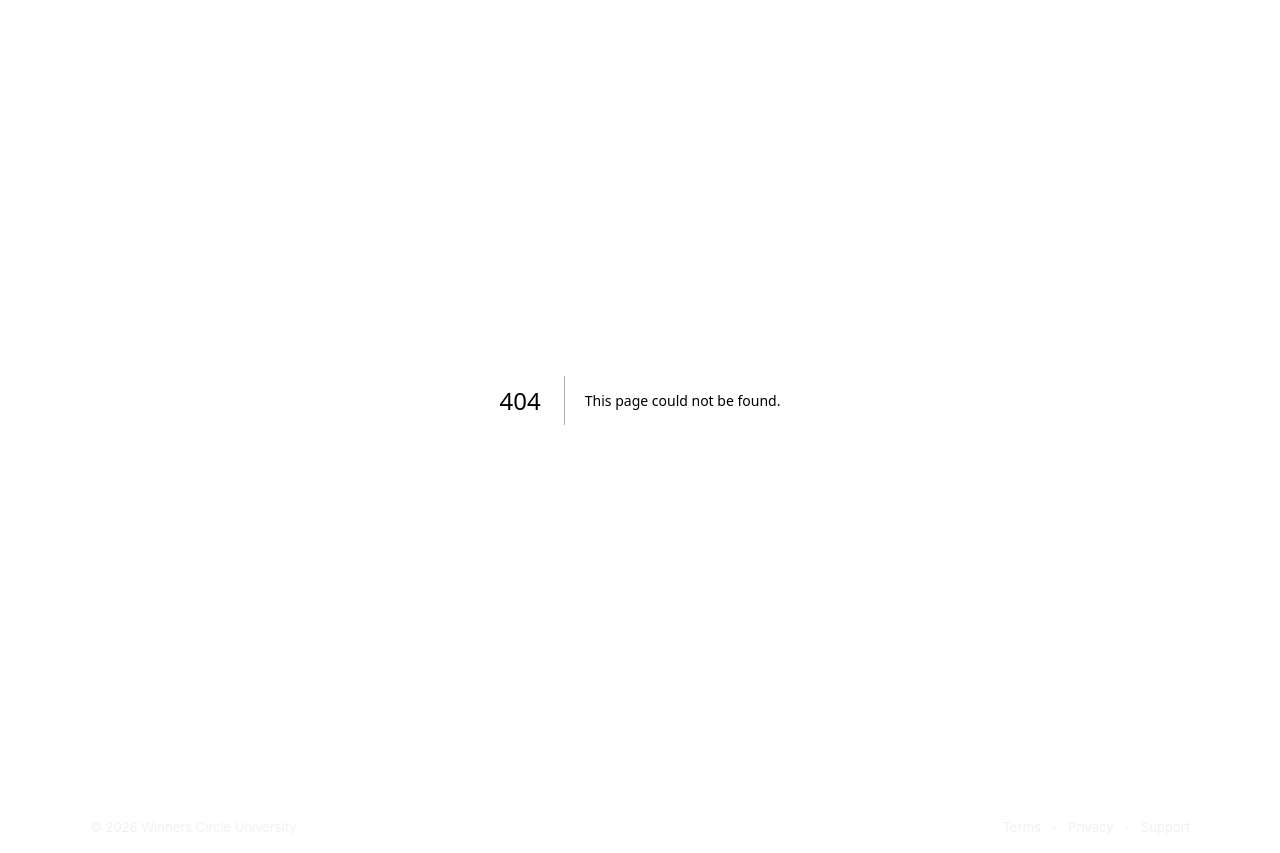
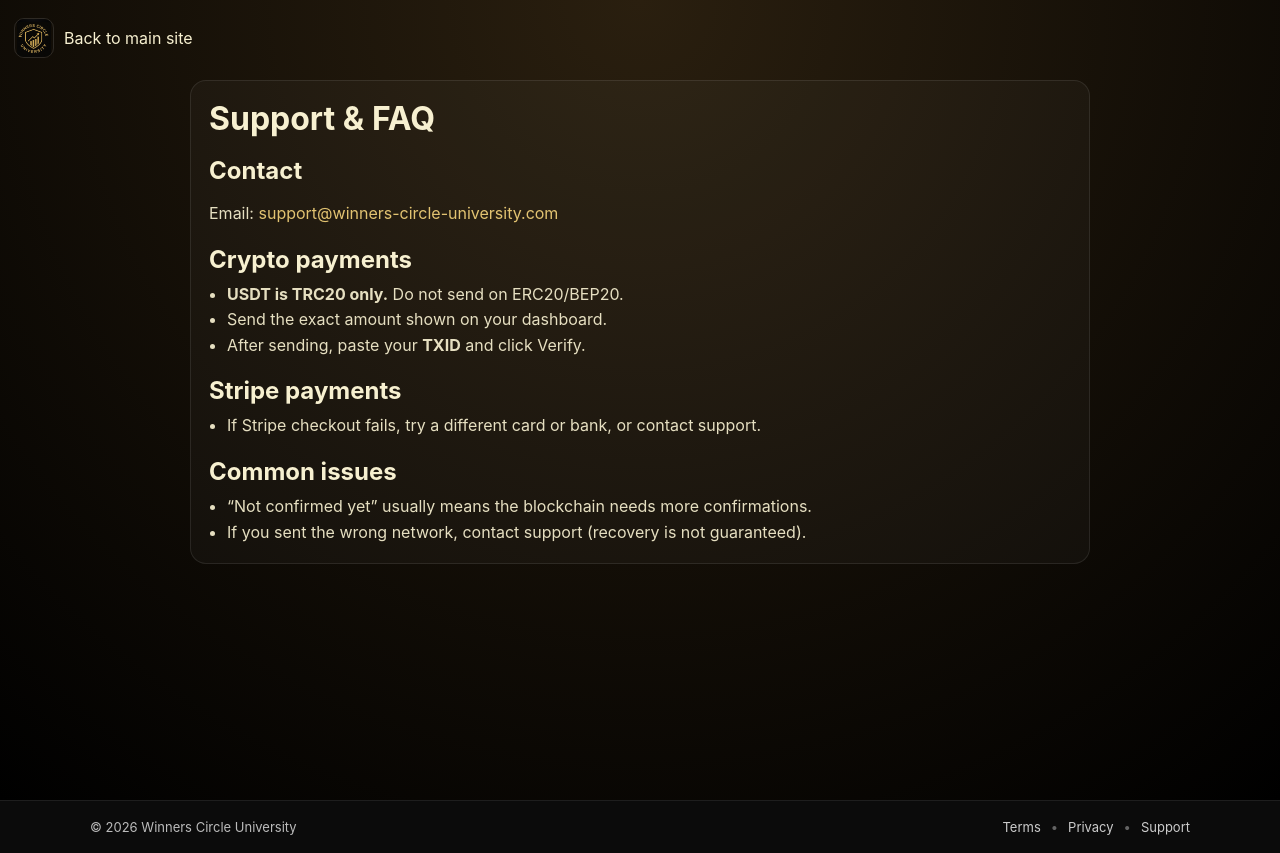
Before and after one commit to bammamileleabdul/winners-circle-university, a Next.js app: page /support in a window 1280 px wide. Before the commit this address had no page. Built offline with nearby package versions, Linux system fonts and the light colour scheme.

Commit message:
Create SupportPage component with FAQ and contact info
This component provides information on support and FAQ, including contact details and payment instructions.

```diff
--- /dev/null
+++ b/app/support/page.js
@@ -0,0 +1,39 @@
+export default function SupportPage() {
+  return (
+    <div className="legalWrap">
+      <header className="legalHeader">
+        <a href="/" className="legalBack">
+          <img src="/emblem.jpg" alt="Winners Circle University" className="legalLogo" />
+          <span>Back to main site</span>
+        </a>
+      </header>
+
+      <main className="legalMain">
+        <h1>Support &amp; FAQ</h1>
+
+        <h2>Contact</h2>
+        <p>
+          Email: <a href="mailto:support@winners-circle-university.com">support@winners-circle-university.com</a>
+        </p>
+
+        <h2>Crypto payments</h2>
+        <ul>
+          <li><b>USDT is TRC20 only.</b> Do not send on ERC20/BEP20.</li>
+          <li>Send the exact amount shown on your dashboard.</li>
+          <li>After sending, paste your <b>TXID</b> and click Verify.</li>
+        </ul>
+
+        <h2>Stripe payments</h2>
+        <ul>
+          <li>If Stripe checkout fails, try a different card or bank, or contact support.</li>
+        </ul>
+
+        <h2>Common issues</h2>
+        <ul>
+          <li>“Not confirmed yet” usually means the blockchain needs more confirmations.</li>
+          <li>If you sent the wrong network, contact support (recovery is not guaranteed).</li>
+        </ul>
+      </main>
+    </div>
+  );
+}
```
